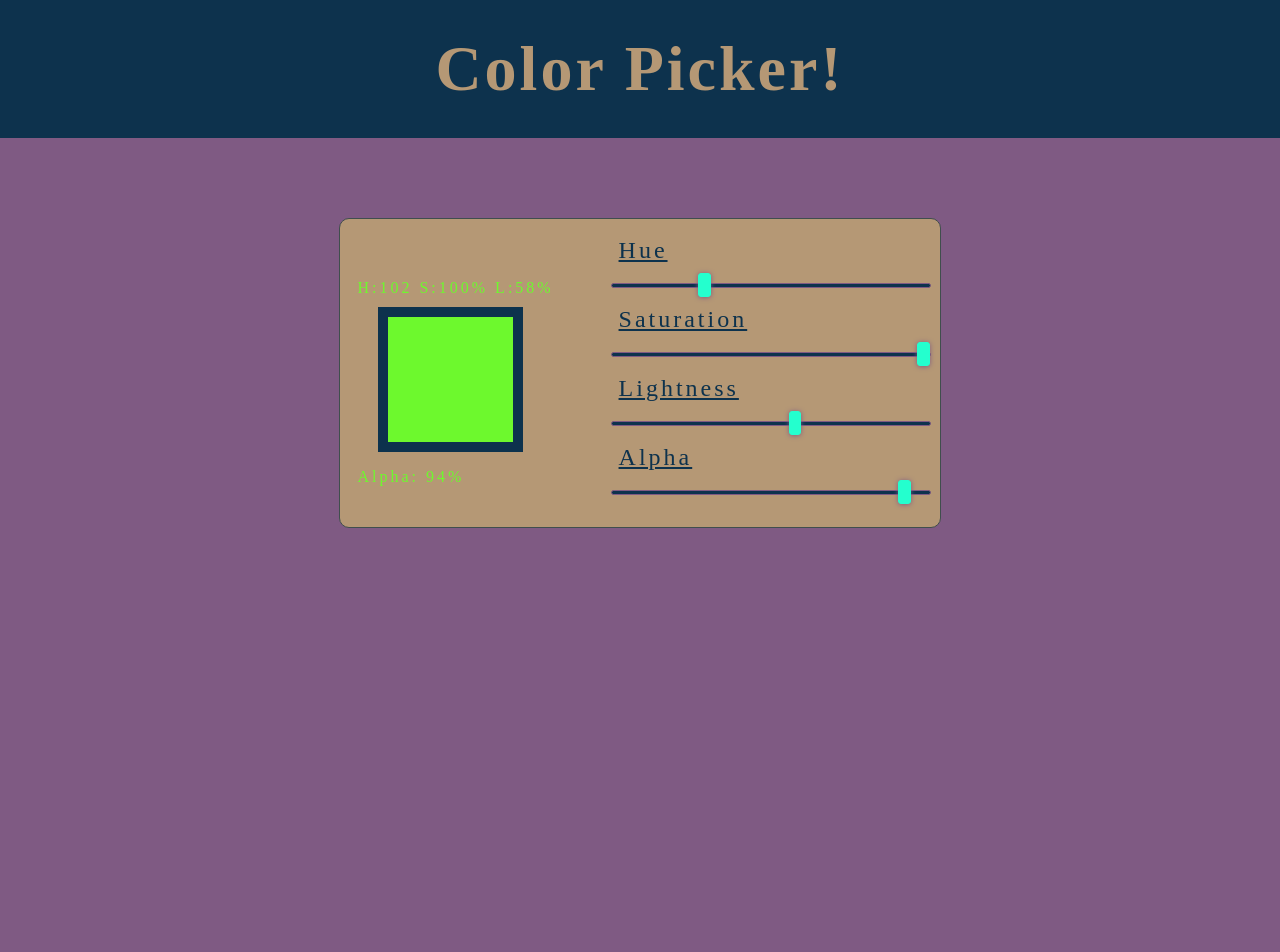
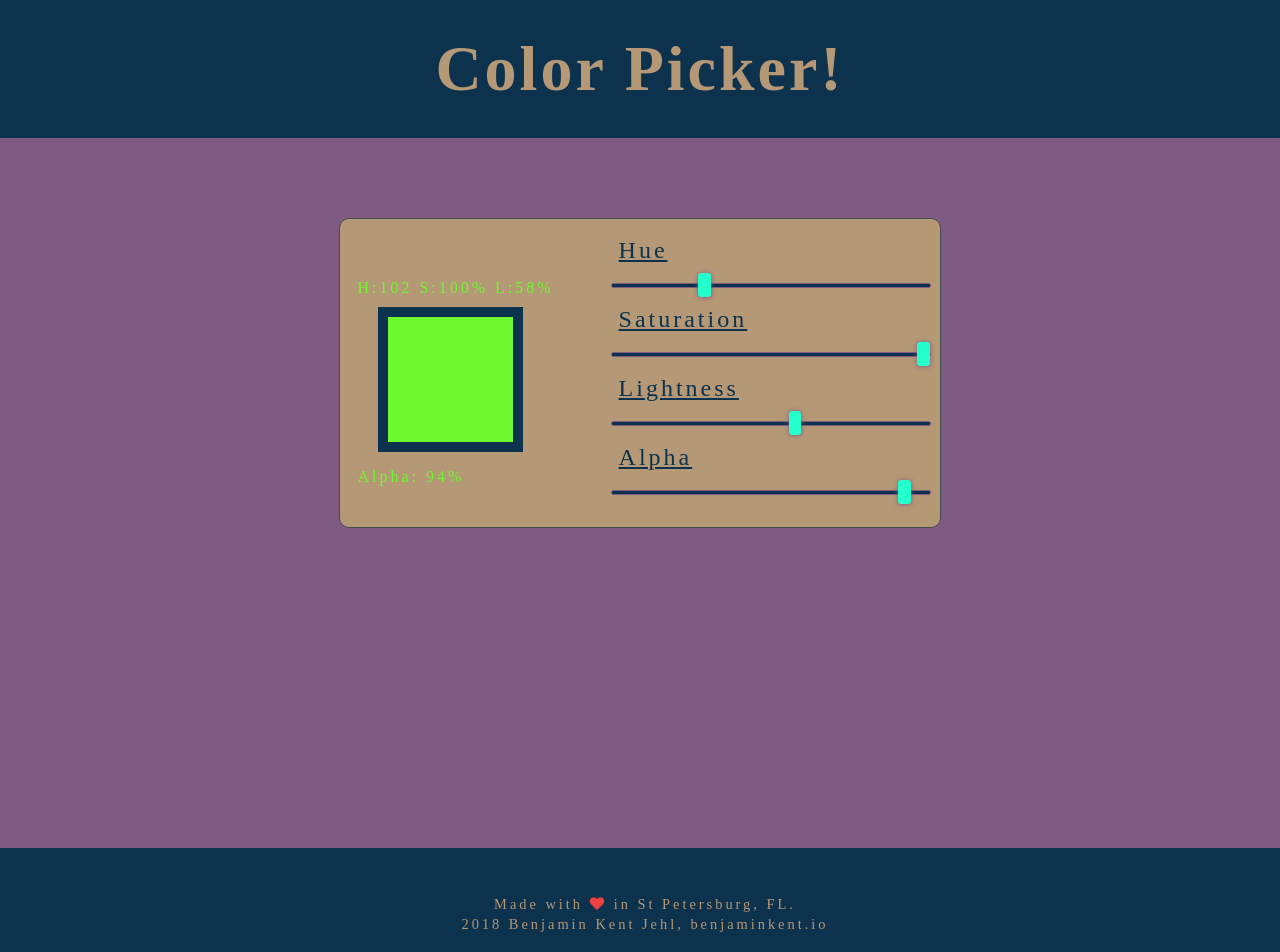
Before and after one commit to benjaminkent/color-picker-redux, a React (Create React App) app: page / in a window 1280 px wide. Shown: the top 952 px of the page. Before the commit the page ends 800 px from the top, so only its background shows below. Built offline with nearby package versions, Linux system fonts and the light colour scheme; a web font is replaced by a local one.

Commit message:
added footer

```diff
--- a/public/index.html
+++ b/public/index.html
@@ -1,4 +1,5 @@
 <!DOCTYPE html>
+
 <html lang="en">
   <head>
     <meta charset="utf-8" />
@@ -8,34 +9,19 @@
       content="width=device-width, initial-scale=1, shrink-to-fit=no"
     />
     <meta name="theme-color" content="#000000" />
-    <!--
-      manifest.json provides metadata used when your web app is added to the
-      homescreen on Android. See https://developers.google.com/web/fundamentals/web-app-manifest/
-    -->
     <link rel="manifest" href="%PUBLIC_URL%/manifest.json" />
-    <!--
-      Notice the use of %PUBLIC_URL% in the tags above.
-      It will be replaced with the URL of the `public` folder during the build.
-      Only files inside the `public` folder can be referenced from the HTML.
+    <link
+      rel="stylesheet"
+      href="https://use.fontawesome.com/releases/v5.4.1/css/all.css"
+      integrity="sha384-5sAR7xN1Nv6T6+dT2mhtzEpVJvfS3NScPQTrOxhwjIuvcA67KV2R5Jz6kr4abQsz"
+      crossorigin="anonymous"
+    />
 
-      Unlike "/favicon.ico" or "favicon.ico", "%PUBLIC_URL%/favicon.ico" will
-      work correctly both with client-side routing and a non-root public URL.
-      Learn how to configure a non-root public URL by running `npm run build`.
-    -->
     <title>Reduxified Color Picker</title>
   </head>
+
   <body>
     <noscript> You need to enable JavaScript to run this app. </noscript>
     <div id="root"></div>
-    <!--
-      This HTML file is a template.
-      If you open it directly in the browser, you will see an empty page.
-
-      You can add webfonts, meta tags, or analytics to this file.
-      The build step will place the bundled scripts into the <body> tag.
-
-      To begin the development, run `npm start` or `yarn start`.
-      To create a production bundle, use `npm run build` or `yarn build`.
-    -->
   </body>
 </html>
--- a/src/App.js
+++ b/src/App.js
@@ -1,6 +1,8 @@
 import React, { Component } from 'react'
 
 import { connect } from 'react-redux'
+
+import Footer from './components/Footer'
 
 import Hue from './components/Hue'
 import Saturation from './components/Saturation'
@@ -10,7 +12,7 @@ import Alpha from './components/Alpha'
 class App extends Component {
   render() {
     return (
-      <div>
+      <>
         <header className="header">
           <h1>Color Picker!</h1>
         </header>
@@ -64,7 +66,8 @@ class App extends Component {
             </ul>
           </div>
         </main>
-      </div>
+        <Footer />
+      </>
     )
   }
 }
--- /dev/null
+++ b/src/components/Footer.jsx
@@ -0,0 +1,29 @@
+import React, { Component } from 'react'
+
+class Footer extends Component {
+  render() {
+    return (
+      <>
+        <section className="footer">
+          <footer>
+            <p>
+              Made with <i className="fas fa-heart" /> in St Petersburg, FL.
+            </p>
+            <p>
+              2018 Benjamin Kent Jehl,{' '}
+              <a
+                href="http://benjaminkent.io/"
+                target="_blank"
+                rel="noopener noreferrer"
+              >
+                benjaminkent.io
+              </a>
+            </p>
+          </footer>
+        </section>
+      </>
+    )
+  }
+}
+
+export default Footer
--- /dev/null
+++ b/src/footer.scss
@@ -0,0 +1,20 @@
+.footer {
+  text-align: center;
+  font-size: 0.9rem;
+  padding: 3rem 1rem;
+  background-color: $header;
+  color: $header-letters;
+}
+
+.fas {
+  color: #ed4040;
+}
+
+.footer p {
+  margin: 0 0 3px 0;
+}
+
+.footer a {
+  color: $header-letters;
+  text-decoration: none;
+}
--- a/src/index.scss
+++ b/src/index.scss
@@ -1,7 +1,9 @@
 $awesome-aqua: #24ffce;
 $body-background: #7f5a83;
 $header: #0d324d;
+$header-letters: #b59875;
 
+@import 'footer';
 @import url('https://fonts.googleapis.com/css?family=Chicle');
 
 body {
@@ -17,7 +19,7 @@ main {
   justify-content: space-around;
   width: 600px;
   border: 1px solid #404e4d;
-  margin: 5rem auto 0 auto;
+  margin: 5rem auto 20rem auto;
   background-color: #b59875;
   border-radius: 10px;
 }
@@ -154,6 +156,7 @@ input[type='range']::-moz-range-track {
   main {
     width: 20rem;
     display: block;
+    margin-bottom: 5rem;
   }
 
   input[type='range'] {
```
